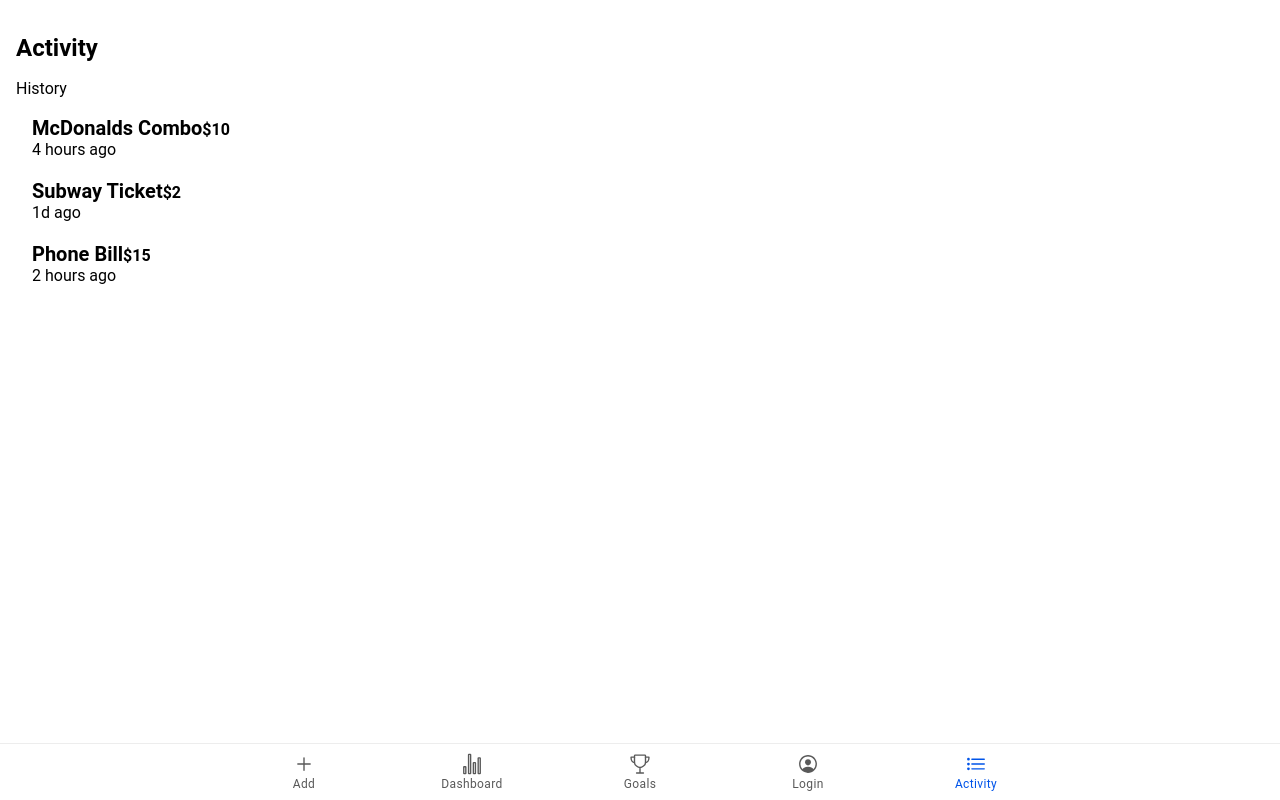
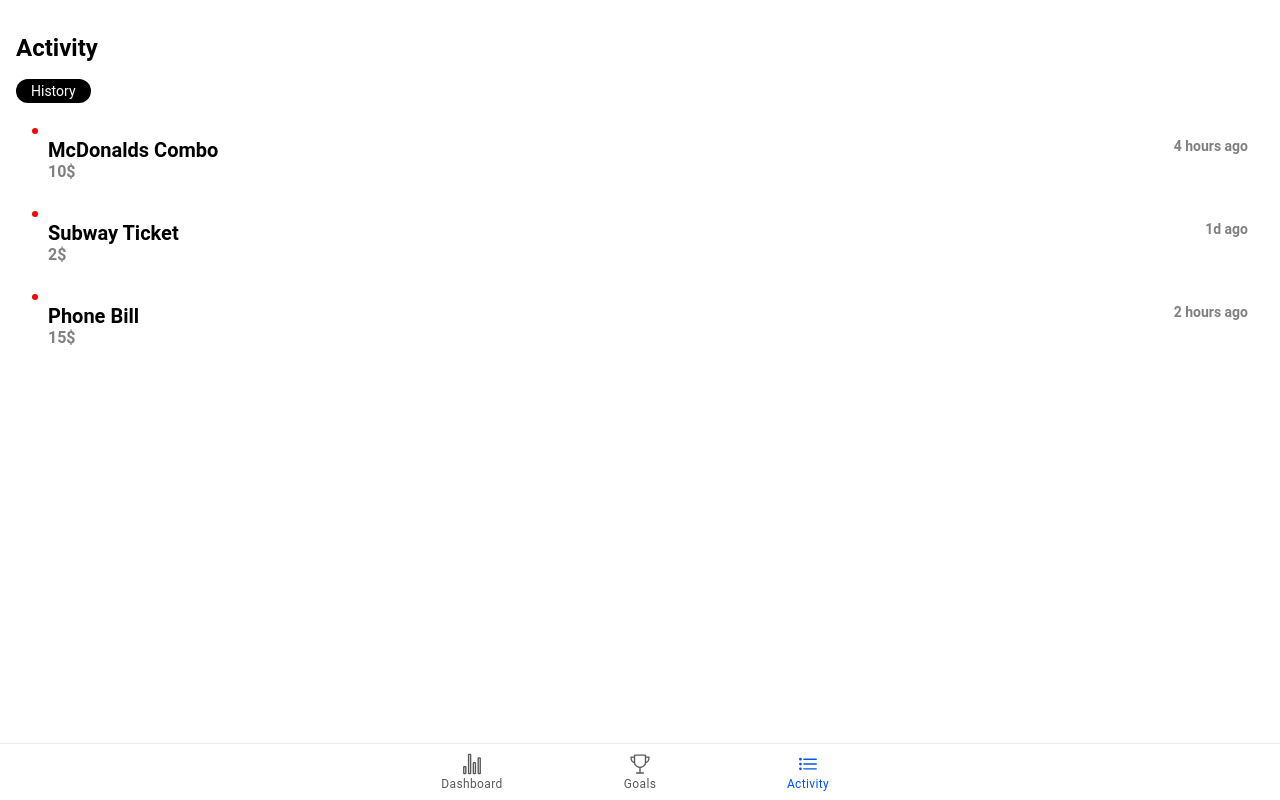
Before and after one commit to Jhonnet223455/App_Finance, a React (Vite) app: page /activities in a window 1280 px wide. Built offline with nearby package versions, Linux system fonts and the light colour scheme.

Commit message:
Changed activities page

```diff
--- a/src/App.tsx
+++ b/src/App.tsx
@@ -61,10 +61,10 @@ const App: React.FC = () => (
         </IonRouterOutlet>
 
         <IonTabBar slot="bottom">
-          <IonTabButton tab="add-goal" href="/add-goal">
+          {/* <IonTabButton tab="add-goal" href="/add-goal">
             <IonIcon icon={addOutline} />
             <IonLabel>Add</IonLabel>
-          </IonTabButton>
+          </IonTabButton> */}
           <IonTabButton tab="dashboard" href="/dashboard">
             <IonIcon icon={statsChartOutline} />
             <IonLabel>Dashboard</IonLabel>
@@ -73,10 +73,10 @@ const App: React.FC = () => (
             <IonIcon icon={trophyOutline} />
             <IonLabel>Goals</IonLabel>
           </IonTabButton>
-          <IonTabButton tab="signin" href="/signin">
+          {/* <IonTabButton tab="signin" href="/signin">
             <IonIcon icon={personCircleOutline} />
             <IonLabel>Login</IonLabel>
-          </IonTabButton>
+          </IonTabButton> */}
           <IonTabButton tab="activities" href="/activities">
             <IonIcon icon={listOutline} />
             <IonLabel>Activity</IonLabel>
--- a/src/pages/Activities.css
+++ b/src/pages/Activities.css
@@ -0,0 +1,74 @@
+.activity-title {
+    font-size: 22px;
+    font-weight: bold;
+    margin-bottom: 10px;
+  }
+
+  .history-button {
+    background-color: black;
+    color: white;
+    border-radius: 20px;
+    padding: 5px 15px;
+    border: none;
+    font-size: 14px;
+    margin-bottom: 15px;
+  }
+
+  .activity-list {
+    padding: 0;
+  }
+
+  .activity-item {
+    display: flex;
+    align-items: center;
+    position: relative;
+    padding: 10px 0;
+  }
+
+  .activity-dot {
+    width: 6px;
+    height: 6px;
+    background-color: red;
+    border-radius: 50%;
+    margin-right: 10px;
+  }
+
+  .activity-label {
+    flex: 1;
+  }
+
+  .activity-title-row {
+    display: flex;
+    justify-content: space-between;
+    font-weight: bold;
+  }
+
+  .activity-name {
+    font-size: 16px;
+  }
+
+  .activity-time {
+    font-size: 14px;
+    color: gray;
+  }
+
+  .activity-value {
+    font-size: 16px;
+    color: gray;
+  }
+
+  .bottom-nav {
+    display: flex;
+    justify-content: space-around;
+    padding: 10px 0;
+    position: absolute;
+    bottom: 0;
+    left: 0;
+    width: 100%;
+    background: white;
+    box-shadow: 0px -2px 5px rgba(0, 0, 0, 0.1);
+  }
+
+  .nav-icon {
+    font-size: 20px;
+  }
--- a/src/pages/Activities.tsx
+++ b/src/pages/Activities.tsx
@@ -5,32 +5,32 @@ import {
   IonItem,
   IonLabel,
   IonText
-} from '@ionic/react';
-import './Activities.css';
+} from "@ionic/react";
+import "./Activities.css";
 
 const Activities: React.FC = () => {
   const logs = [
-    { title: "McDonalds Combo", time: "4 hours ago", value: "$10" },
-    { title: "Subway Ticket", time: "1d ago", value: "$2" },
-    { title: "Phone Bill", time: "2 hours ago", value: "$15" },
+    { title: "McDonalds Combo", time: "4 hours ago", value: "10$" },
+    { title: "Subway Ticket", time: "1d ago", value: "2$" },
+    { title: "Phone Bill", time: "2 hours ago", value: "15$" },
   ];
 
   return (
     <IonPage>
       <IonContent className="ion-padding">
         <h2 className="activity-title">Activity</h2>
-        <div className="activity-filter">History</div>
+        <button className="history-button">History</button>
 
         <IonList className="activity-list">
           {logs.map((log, index) => (
             <IonItem lines="none" key={index} className="activity-item">
-              <div className="activity-dot" />
+              <span className="activity-dot" />
               <IonLabel className="activity-label">
                 <div className="activity-title-row">
                   <IonText className="activity-name">{log.title}</IonText>
-                  <IonText className="activity-value">{log.value}</IonText>
+                  <IonText className="activity-time">{log.time}</IonText>
                 </div>
-                <IonText className="activity-time">{log.time}</IonText>
+                <IonText className="activity-value">{log.value}</IonText>
               </IonLabel>
             </IonItem>
           ))}
--- a/src/pages/Dashboard.tsx
+++ b/src/pages/Dashboard.tsx
@@ -60,11 +60,11 @@ const Dashboard: React.FC = () => {
         <div className="metrics">
           <div className="metric-card">
             <IonText className="metric-title">Amount</IonText>
-            <IonText className="metric-value">$45,678.90</IonText>
+            <IonText className="metric-value"> $45,678.90</IonText>
           </div>
           <div className="metric-card">
             <IonText className="metric-title">Day Expenses</IonText>
-            <IonText className="metric-value">2,405</IonText>
+            <IonText className="metric-value"> 2,405</IonText>
           </div>
         </div>
 
```
